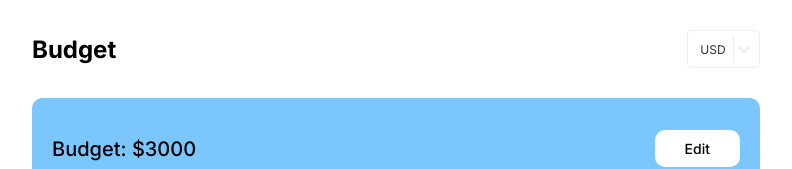
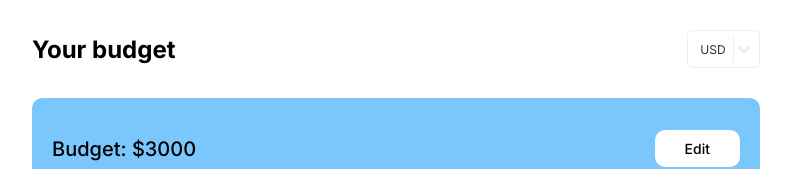
Before and after one commit to petrovskya/react-budget-app, a React (Create React App) app: page / in a window 1280 px wide. Shown: the top 169 px of the page, without its empty margins (244-1036 px from the left). Built offline with nearby package versions, Linux system fonts and the light colour scheme.

Commit message:
test: add project files

```diff
--- a/src/App.tsx
+++ b/src/App.tsx
@@ -1,4 +1,3 @@
-import React from 'react';
 import { AddExpense, Budget, Expenses } from 'components';
 import { StyledApp } from './ui/appStyles';
 
--- a/src/components/Budget/Budget.tsx
+++ b/src/components/Budget/Budget.tsx
@@ -12,7 +12,7 @@ export const Budget = () => {
   return (
     <StyledSection>
       <StyledHeader>
-        <Title title='Budget' />
+        <Title title='Your budget' />
         <CustomSelect />
       </StyledHeader>
       <StyledBudget>
--- a/src/index.tsx
+++ b/src/index.tsx
@@ -1,7 +1,6 @@
-import React from 'react';
 import ReactDOM from 'react-dom/client';
 import { App } from './App';
-import { GlobalStyles } from './ui/GlobalStyles';
+import { GlobalStyles } from 'ui';
 import { AppContextProvider } from 'context/AppContext/AppContext';
 
 const root = ReactDOM.createRoot(
--- a/src/ui/index.ts
+++ b/src/ui/index.ts
@@ -1,4 +1,4 @@
 import { StyledHeader, StyledApp, StyledSection } from './appStyles';
-import { GlobalStyles } from './GlobalStyles';
+import { GlobalStyles } from './globalStyles';
 
 export { GlobalStyles, StyledHeader, StyledApp, StyledSection };
```
